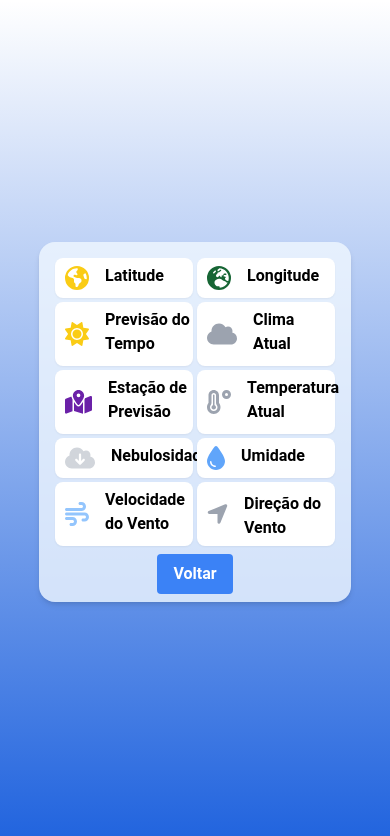
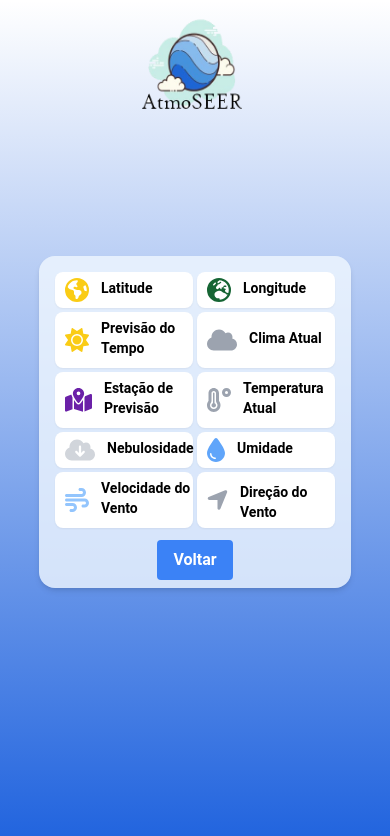
Before and after one commit to AILAB-CEFET-RJ/atmoseer-app, a React (Vite) app in the folder atmoseer_app_frontend/: page /forecast in a window 390 px wide. Shown: the top 836 px of the page. Built offline with nearby package versions, Linux system fonts and the light colour scheme; no server answers.

Commit message:
Fix: responsive css

```diff
--- a/atmoseer_app_frontend/src/components/WeatherConditionTranslation.tsx
+++ b/atmoseer_app_frontend/src/components/WeatherConditionTranslation.tsx
@@ -42,7 +42,7 @@ const WeatherConditionTranslation = ({ conditionData}) => {
     }
   }, [conditionData, translationMap]);
 
-  return <p className="text-base text-gray-800 m-2"><span>{translatedCondition}</span></p>
+  return <p className="text-sm md:text-base text-gray-800 my-2"><span>{translatedCondition}</span></p>
 
 };
 
--- a/atmoseer_app_frontend/src/components/WindDirection.tsx
+++ b/atmoseer_app_frontend/src/components/WindDirection.tsx
@@ -36,7 +36,7 @@ const WindDirection = ({ windDirection }) => {
   };
 
   return (
-    <p className="text-base text-gray-800 m-2">
+    <p className="text-sm md:text-base text-gray-800 my-2">
       <span>{getWindDirection(windDirection)}</span>
     </p>
   );
--- a/atmoseer_app_frontend/src/pages/Geolocation.tsx
+++ b/atmoseer_app_frontend/src/pages/Geolocation.tsx
@@ -78,7 +78,7 @@ const GeolocationExample: React.FC = () => {
 
   return (
     <div className='flex justify-center'>
-      <div className="flex justify-flex justify-center items-center min-h-screen w-4/5">
+      <div className="flex justify-center items-center min-h-screen w-4/5 relative">
         <div className="flex flex-col items-center bg-[#f0f8ffcc] rounded-2xl px-4 py-2 shadow-md">
           {forecastLoading || openMeteoLoading ? (
             <div className="flex flex-col items-center justify-center w-full h-full">
@@ -89,83 +89,86 @@ const GeolocationExample: React.FC = () => {
             forecastError || openMeteoError ? (
               <p className="text-center mt-8 text-red-500 font-semibold">Erro: {forecastError?.message || openMeteoError?.message}</p>
             ) : (
-              <div className='grid grid-cols-2 mt-2 gap-1'>
-                <div className="flex items-center justify-start p-0.5 rounded-lg shadow-sm bg-white gap-2">
+              <>
+                <img src="/atmoseer.png" alt="Logo" className="w-32 h-32 absolute top-0 z-10" />
+                <div className='grid grid-cols-2 mt-2 gap-1 z-0'>
+                  <div className="flex items-center justify-start p-0.5 rounded-lg shadow-sm bg-white gap-3">
                     <FontAwesomeIcon icon={faEarthAmericas} className="text-yellow-400 text-2xl ml-2" />
                     <div>
-                    <h2 className='ml-2 mt-1 text-base font-semibold'>Latitude</h2>
-                    <p className="text-base text-gray-800 m-2">{latitude}</p>
+                      <h2 className='mt-1 text-sm md:text-base font-semibold'>Latitude</h2>
+                      <p className="text-sm md:text-base my-2 text-gray-800">{latitude}</p>
                     </div>
                   </div>
-                <div className="flex items-center justify-start p-0.5 rounded-lg shadow-sm bg-white gap-2">
+                  <div className="flex items-center justify-start p-0.5 rounded-lg shadow-sm bg-white gap-3">
                     <FontAwesomeIcon icon={faEarthEurope} className="text-green-800 text-2xl ml-2" />
                     <div>
-                    <h2 className='ml-2 mt-1 text-base font-semibold'>Longitude</h2>
-                    <p className='text-base text-gray-800 m-2'>{longitude}</p>
+                      <h2 className='mt-1 text-sm md:text-base font-semibold'>Longitude</h2>
+                      <p className='text-sm md:text-base text-gray-800 my-2'>{longitude}</p>
                     </div>
                   </div>
-                <div className="flex items-center justify-start p-0.5 rounded-lg shadow-sm bg-white gap-2">
+                  <div className="flex items-center justify-start p-0.5 rounded-lg shadow-sm bg-white gap-3">
                     <WeatherIcon forecastMessage={forecastMessage} />
                     <div>
-                    <h2 className='ml-2 mt-1 text-base font-semibold'>Previsão do Tempo</h2>
-                    <p className="text-base text-gray-800 m-2">{forecastMessage}</p>
+                      <h2 className='mt-1 text-sm md:text-base font-semibold'>Previsão do Tempo</h2>
+                      <p className="text-sm md:text-base text-gray-800 my-2">{forecastMessage}</p>
                     </div>
                   </div>
-                <div className="flex items-center justify-start p-0.5 rounded-lg shadow-sm bg-white gap-2">
+                  <div className="flex items-center justify-start p-0.5 rounded-lg shadow-sm bg-white gap-3">
                     <CloudIcon condition={openMeteoData?.condition} colorIntensity={undefined} />
                     <div>
-                    <h2 className='ml-2 mt-1 text-base font-semibold'>Clima Atual</h2>
+                      <h2 className=' mt-1 text-sm md:text-base font-semibold'>Clima Atual</h2>
                       <WeatherConditionTranslation conditionData={openMeteoData} />
                     </div>
                   </div>
-                <div className="flex items-center justify-start p-0.5 rounded-lg shadow-sm bg-white gap-2">
+                  <div className="flex items-center justify-start p-0.5 rounded-lg shadow-sm bg-white gap-3">
                     <FontAwesomeIcon icon={faMapLocationDot} className="text-purple-800 text-2xl ml-2" />
                     <div>
-                    <h2 className='ml-2 mt-1 text-base font-semibold'>Estação de Previsão</h2>
-                    <p className="text-base text-gray-800 m-2">{placeName}</p>
+                      <h2 className='mt-1 text-sm md:text-base font-semibold'>Estação de Previsão</h2>
+                      <p className="text-sm md:text-base text-gray-800 my-2">{placeName}</p>
                     </div>
                   </div>
-                <div className="flex items-center justify-start p-0.5 rounded-lg shadow-sm bg-white gap-2">
+                  <div className="flex items-center justify-start p-0.5 rounded-lg shadow-sm bg-white gap-3">
                     <TemperatureIcon temperature={openMeteoData?.temperature} className="text-2xl ml-2" />
                     <div>
-                    <h2 className='ml-2 mt-1 text-base font-semibold'>Temperatura Atual</h2>
-                    <p className="text-base text-gray-800 m-2">{openMeteoData?.temperature && `${openMeteoData.temperature} °C`}</p>
+                      <h2 className='mt-1 text-sm md:text-base font-semibold'>Temperatura Atual</h2>
+                      <p className="text-sm md:text-base text-gray-800 my-2">{openMeteoData?.temperature && `${openMeteoData.temperature} °C`}</p>
                     </div>
                   </div>
-                <div className="flex items-center justify-start p-0.5 rounded-lg shadow-sm bg-white gap-2">
+                  <div className="flex items-center justify-start p-0.5 rounded-lg shadow-sm bg-white gap-3">
                     <FontAwesomeIcon icon={faCloudArrowDown} className="text-gray-300 text-2xl ml-2" />
                     <div>
-                    <h2 className='ml-2 mt-1 text-base font-semibold'>Nebulosidade</h2>
-                    <p className="text-base text-gray-800 m-2">{openMeteoData?.cloud_cover && `${openMeteoData.cloud_cover} %`}</p>
+                      <h2 className='mt-1 text-sm md:text-base font-semibold'>Nebulosidade</h2>
+                      <p className="text-sm md:text-base text-gray-800 my-2">{openMeteoData?.cloud_cover && `${openMeteoData.cloud_cover} %`}</p>
                     </div>
                   </div>
-                <div className="flex items-center justify-start p-0.5 rounded-lg shadow-sm bg-white gap-2">
+                  <div className="flex items-center justify-start p-0.5 rounded-lg shadow-sm bg-white gap-3">
                     <FontAwesomeIcon icon={faTint} className="text-blue-400 text-2xl ml-2" />
                     <div>
-                    <h2 className='ml-2 mt-1 text-base font-semibold'>Umidade</h2>
-                    <p className="text-base text-gray-800 m-2">{openMeteoData?.humidity && `${openMeteoData.humidity} %`}</p>
+                      <h2 className='mt-1 text-sm md:text-base font-semibold'>Umidade</h2>
+                      <p className="text-sm md:text-base text-gray-800 my-2">{openMeteoData?.humidity && `${openMeteoData.humidity} %`}</p>
                     </div>
                   </div>
-                <div className="flex items-center justify-start p-0.5 rounded-lg shadow-sm bg-white gap-2">
+                  <div className="flex items-center justify-start p-0.5 rounded-lg shadow-sm bg-white gap-3">
                     <FontAwesomeIcon icon={faWind} className="text-blue-300 text-2xl ml-2" />
                     <div>
-                    <h2 className='ml-2 mt-1 text-base font-semibold'>Velocidade do Vento</h2>
-                    <p className="text-base text-gray-800 m-2">{openMeteoData?.wind_speed && `${openMeteoData.wind_speed} km/h`}</p>
+                      <h2 className='mt-1 text-sm md:text-base font-semibold'>Velocidade do Vento</h2>
+                      <p className="text-sm md:text-base text-gray-800 my-2">{openMeteoData?.wind_speed && `${openMeteoData.wind_speed} km/h`}</p>
                     </div>
                   </div>
-                <div className="flex items-center justify-start p-0.5 rounded-lg shadow-sm bg-white gap-2">
+                  <div className="flex items-center justify-start p-0.5 rounded-lg shadow-sm bg-white gap-3">
                     <FontAwesomeIcon icon={faLocationArrow} className="text-gray-400 text-2xl ml-2" />
                     <div>
-                    <h2 className='ml-2 mt-1 text-base font-semibold'>Direção do Vento</h2>
+                      <h2 className='mt-1 text-sm md:text-base font-semibold'>Direção do Vento</h2>
                       {openMeteoData && openMeteoData.wind_direction && (
                         <WindDirection windDirection={openMeteoData?.wind_direction && `${openMeteoData.temperature}`} />
                       )}
                     </div>
                   </div>
                 </div>
+              </>
             )
           )}
-          <Link to="/home" className="inline-block px-4 py-2 mt-2 rounded text-white font-bold no-underline bg-blue-500 hover:bg-blue-600 transition-colors" onClick={resetData}>Voltar</Link>        </div>
+          <Link to="/home" className="inline-block px-4 py-2 mt-3 rounded text-white font-bold no-underline bg-blue-500 hover:bg-blue-600 transition-colors" onClick={resetData}>Voltar</Link>        </div>
       </div>
     </div>
   );
```
Lines whose indentation alone changed are shown as unchanged.
